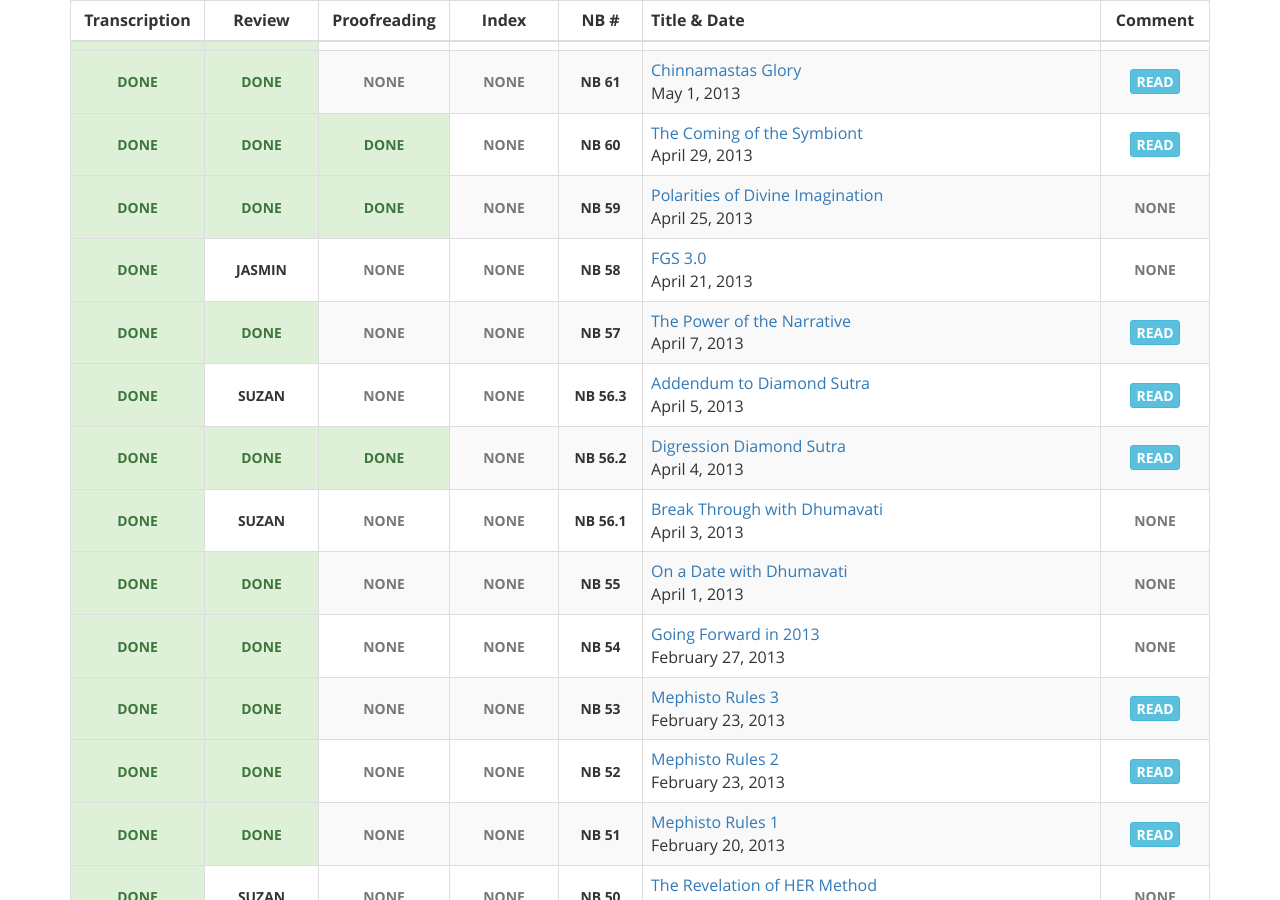
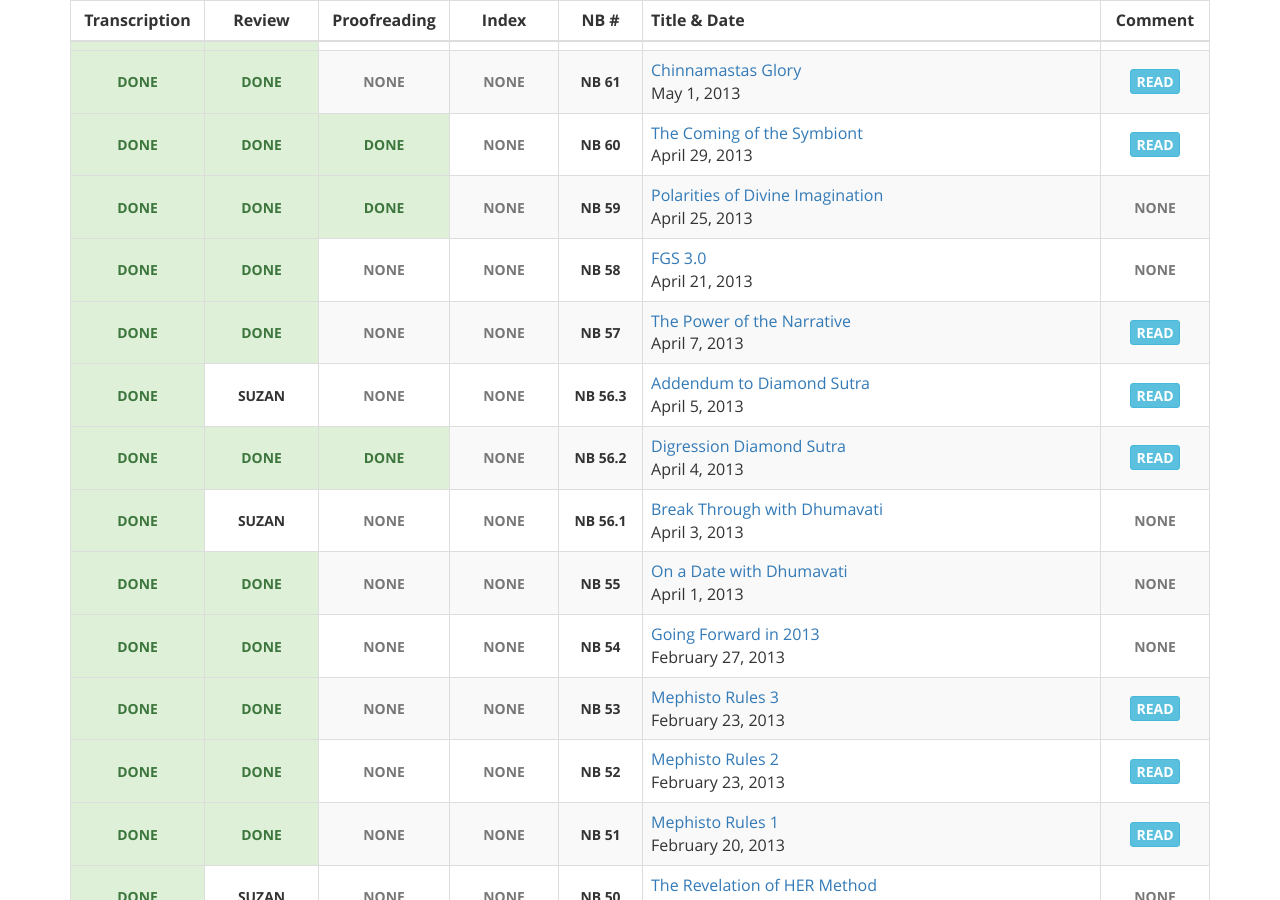
Before and after one commit to gaiaspora/gaiaspora.github.io, a Jekyll site: the page built from content/navigator-briefings.markdown, in a window 1280 px wide and 900 px high, scrolled down 4836 px. Built offline with Jekyll 4.4.1, drawn with Linux system fonts in a browser that asks for light colours.

Commit message:
Update nb.yaml

```diff
--- a/_data/nb.yaml
+++ b/_data/nb.yaml
@@ -657,7 +657,7 @@
 
 - NB: "58"
   Transcription: "done"
-  Review: "Jasmin"
+  Review: "done"
   Proofreading: "none"
   Index: "none"
   Title: "FGS 3.0"
```
